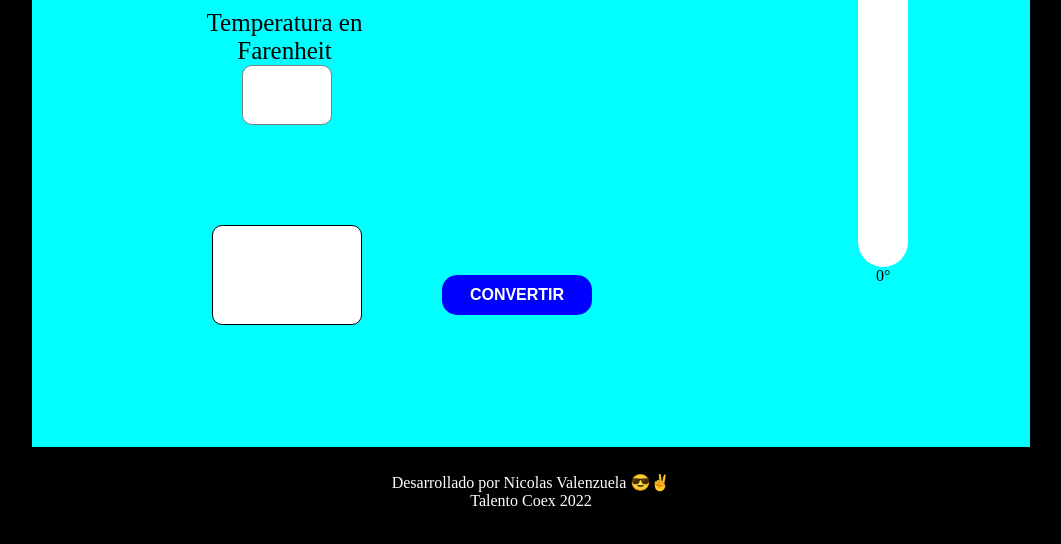
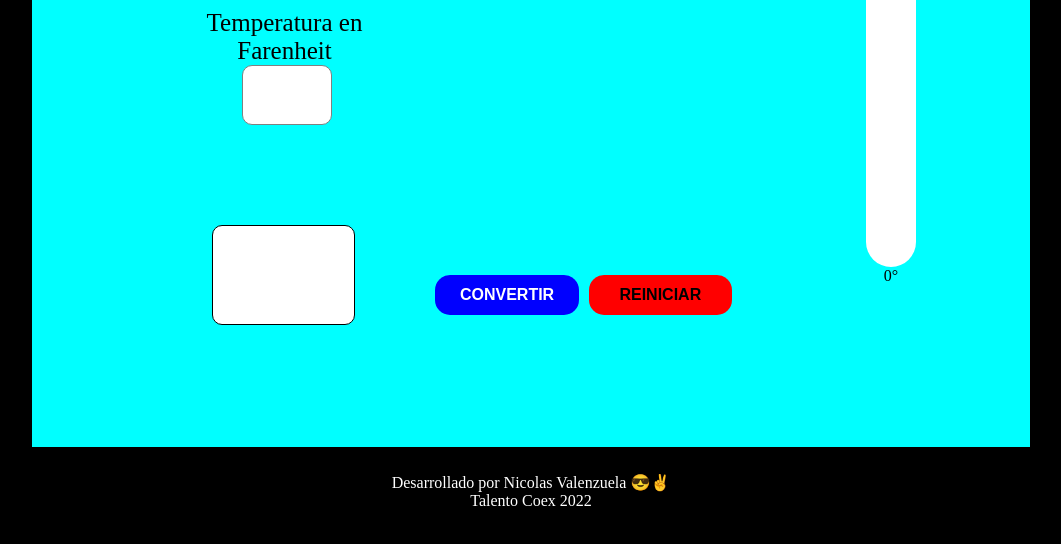
Before and after one commit to NicolasValanio/Termometro, a plain HTML site: page index.html in a window 1280 px wide. Shown: the part 232-776 px from the top of the page, without its empty margins (109-1170 px from the left). Drawn offline with Linux system fonts and the light colour scheme.

Commit message:
Agregue boton reiniciar

```diff
--- a/index.html
+++ b/index.html
@@ -17,6 +17,8 @@
             <div class="flex">
                <div  class="container-Tg" id="label"></div>
                 <button type="submit" id="convertir" class="button" onclick="convertir()"> CONVERTIR</button>
+                <button type="submit" id="reiniciar" class="button-2" onclick="reiniciar()"> REINICIAR</button>
+
            </div>
 
         </div>
--- a/main.js
+++ b/main.js
@@ -6,3 +6,10 @@ function convertir() {
     let termometro= document.getElementById('termo').style.backgroundColor = "red";
     termometro = document.getElementById('termo').style.height = resultado+"%";
 }
+
+  function reiniciar() {
+   document.getElementById('farent').value=" ";
+   document.getElementById('label').innerText=" ";
+   document.getElementById('termo').style.height="0"
+
+}
--- a/style.css
+++ b/style.css
@@ -77,8 +77,25 @@ h1{
     margin-top: 150px;
     margin-left: 80px;
 }
+.button-2{
+    width: 150px;
+    height: 40px;
+    color: rgb(0, 0, 0);
+    background-color: rgb(255, 0, 0);
+    font-weight: bold;
+    border: none;
+    border-radius: 15px;
+    font-size: 1rem;
+    margin-top: 150px;
+    margin-left: 10px;
+
+}
 :hover.button{
     cursor: pointer;
+}
+:hover.button-2{
+    cursor: pointer;
+
 }
 .termometro{
     width: 300px;
```
